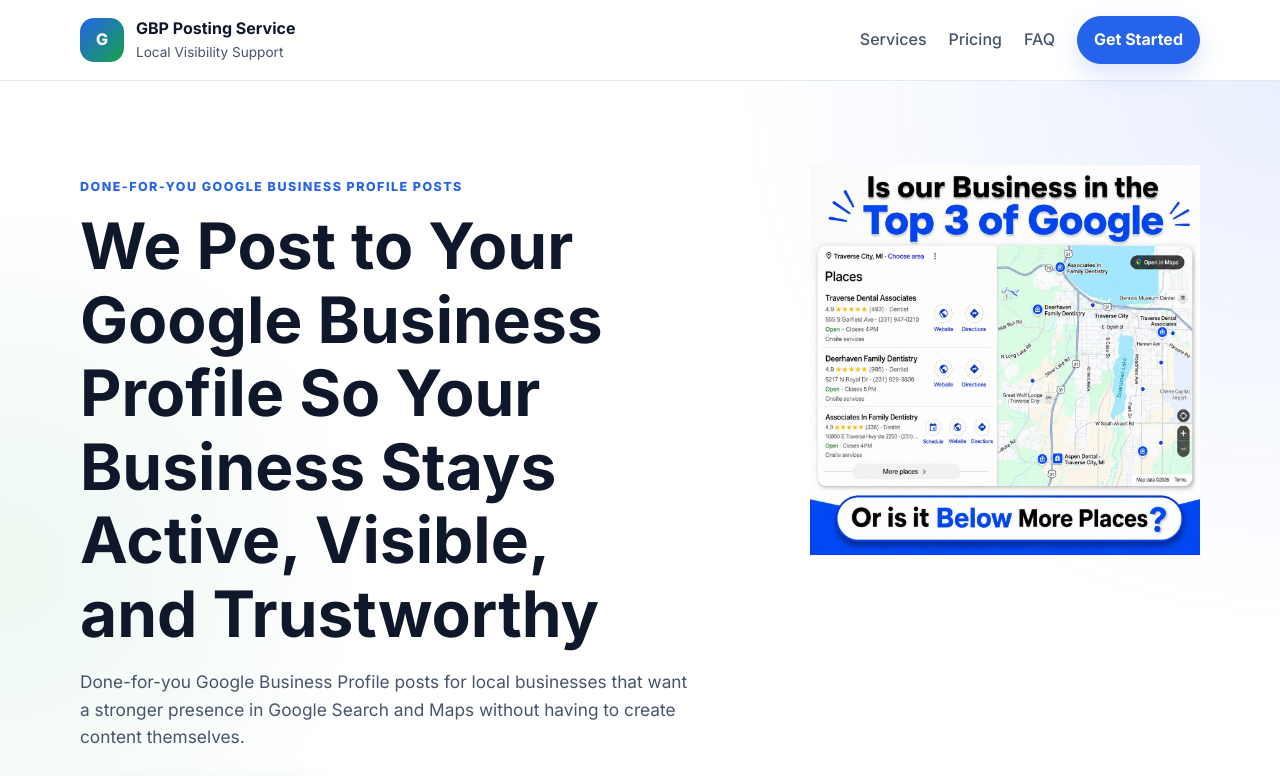
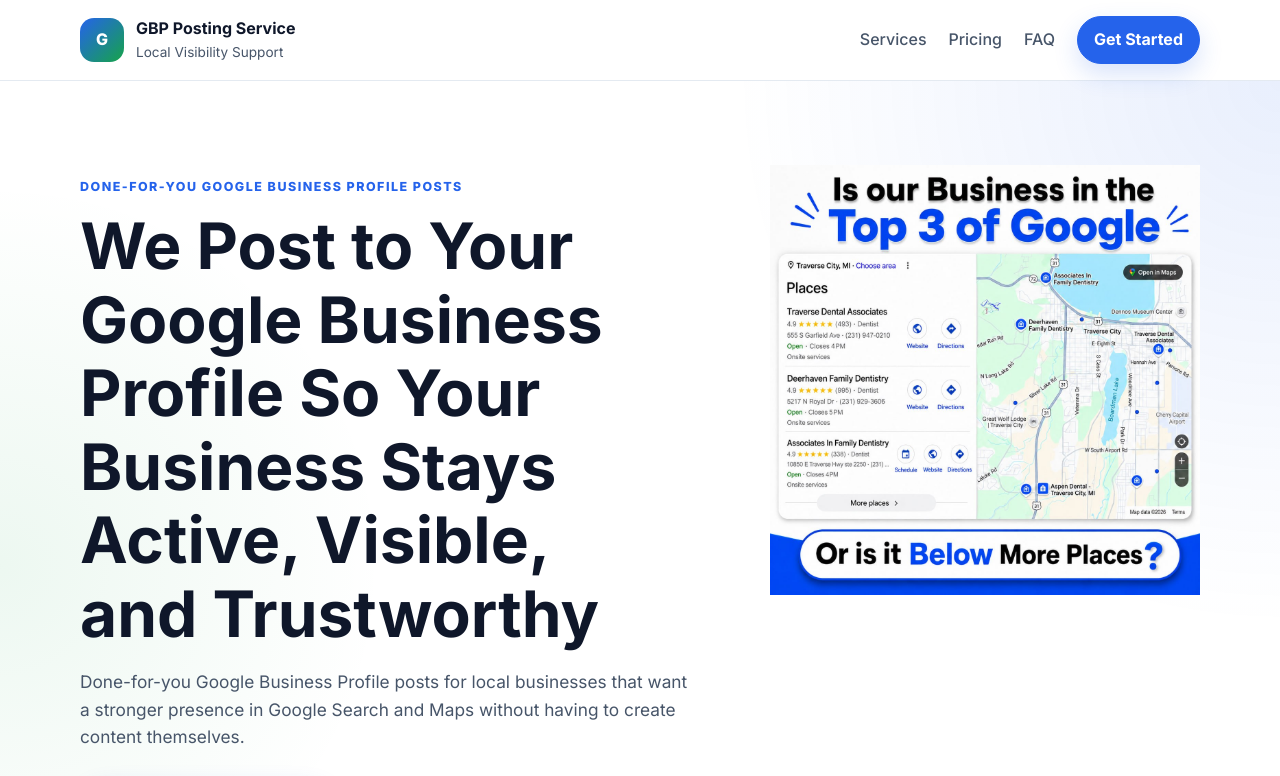
Before and after one commit to geetis01/Project1, a plain HTML site: page index.html in a window 1280 px wide. Shown: the top 776 px of the page. Drawn offline with Linux system fonts and the light colour scheme.

Commit message:
Make hero image longer

```diff
--- a/styles.css
+++ b/styles.css
@@ -107,7 +107,7 @@
 .hero-image-card {
   position: relative;
   overflow: visible;
-  max-width: 390px;
+  max-width: 430px;
   width: 100%;
   justify-self: end;
   align-self: start;
@@ -119,7 +119,7 @@
   display: block;
   width: 100%;
   height: auto;
-  max-height: 560px;
+  max-height: 700px;
   object-fit: contain;
   object-position: center top;
 }
```
